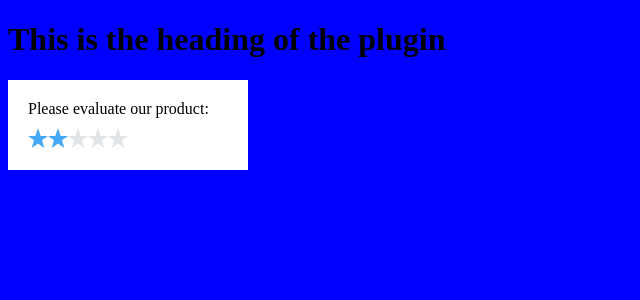
After one commit to faysalshahzad/jquery_plugins, a PHP site: page /src/star_rating.html in a window 1280 px wide. The commit adds this page. Shown: the top 300 px of the page, without its empty margins (0-640 px from the left). Run offline with PHP 8.4, Linux system fonts and the light colour scheme.

Commit message:
jquery plugin project created and restructured.

```diff
--- a/css/rating.css
+++ b/css/rating.css
@@ -1,20 +1,33 @@
-  span.rating {
-    background: url("stars-yellow.png") top left;
-    /* background: url("stars-blue.png") top left; */
+body {
+	background-color: blue;
+	color: black;
+}
+
+div#box {
+	background-color: white;
+	width: 200px;
+	height: 50px;
+	padding: 20px;
+}
+
+span#rating {
+	background-image: url("../img/sternchen-sprite.png");
 	display: inline-block;
 	height: 21px;
-    width: 115px;
+	width: 100px;
 	overflow: hidden;
 	text-indent: -9999px;
+	margin-top: 10px;
 }
-  span.r0 {background-position: -115px 0;}
-  span.r05{background-position: -115px 21px;}
-  span.r1 {background-position: -92px 0;}
-  span.r15{background-position: -92px 21px;}
-  span.r2 {background-position: -69px 0;}
-  span.r25{background-position: -69px 21px;}
-  span.r3 {background-position: -46px 0;}
-  span.r35{background-position: -46px 21px;}
-  span.r4 {background-position: -23px 0;}
-  span.r45{background-position: -23px 21px;}
+
+span.r0 {background-position: -100px 0;}
+span.r05{background-position: -80px -20px;}
+span.r1 {background-position: -80px 0;}
+span.r15{background-position: -60px -20px;}
+span.r2 {background-position: -60px 0;}
+span.r25{background-position: -40px -20px;}
+span.r3 {background-position: -40px 0;}
+span.r35{background-position: -20px -20px;}
+span.r4 {background-position: -20px 0;}
+span.r45{background-position: 0 -20px;}
 span.r5 {background-position: 0 0;}
--- a/css/style.css
+++ /dev/null
@@ -1,3 +0,0 @@
-body {
-
-}
--- a/js/star_script.js
+++ /dev/null
@@ -1,3 +0,0 @@
-/**
- * @author Faysal Shahzad
- */
--- /dev/null
+++ b/src/star_rating.html
@@ -0,0 +1,49 @@
+<!DOCTYPE html PUBLIC "-//W3C//DTD HTML 4.01//EN"
+"http://www.w3.org/TR/html4/strict.dtd">
+
+<html xmlns="http://www.w3.org/1999/xhtml" lang="en">
+	<head>
+		<meta http-equiv="Content-Type" content="text/html; charset=utf-8" />
+		<title>index</title>
+		<meta name="author" content="Faysal Shahzad" />
+		<!-- Date: 2013-09-26 -->
+		<script src="http://code.jquery.com/jquery-latest.min.js"></script>
+		 <link rel="stylesheet" href="../css/rating.css" />
+	</head>
+	<body>
+		<h1>This is the heading of the plugin</h1>
+		<div id="box">
+			Please evaluate our product:
+			<span id="rating" class="r2">Rating : 4.5 stars out of 5</span><br>
+ 		</div>
+
+		<script type="text/javascript">
+			$(document).ready(function() {
+
+				$("span#rating").bind("mousemove", function(e) {
+            		var x = (e.pageX-this.offsetLeft);
+            		 // x = Math.ceil(x/20);
+            		var newPosX = Math.ceil((x/20))*20;
+            		 newPosX-=100;
+            		$(this).css("background-position",newPosX+'px '+'80px');
+            		// $(this).attr("class","r"+(x+0));
+
+               });
+
+	            $("span#rating").bind("mouseout", function() {
+					//alert("out");
+        	        $(this).removeClass();
+
+            	});
+
+	            $("span#rating").bind("click", function(e) {
+					var x = (e.pageX-this.offsetLeft);
+            		x = Math.ceil(x/20);
+            		// alert("star number "+x);
+            	});
+
+
+			});
+		</script>
+	</body>
+</html>
```
Also changed, not shown: js/jQuery.star_rating.js (added, +12 -0 lines), src/index.html (deleted, +0 -93 lines), src/tooltip.html (added, +27 -0 lines), css/tooltip.css (added), js/jQuery.tooltip.js (added), 1 other file. Lines whose indentation alone changed are shown as unchanged.
